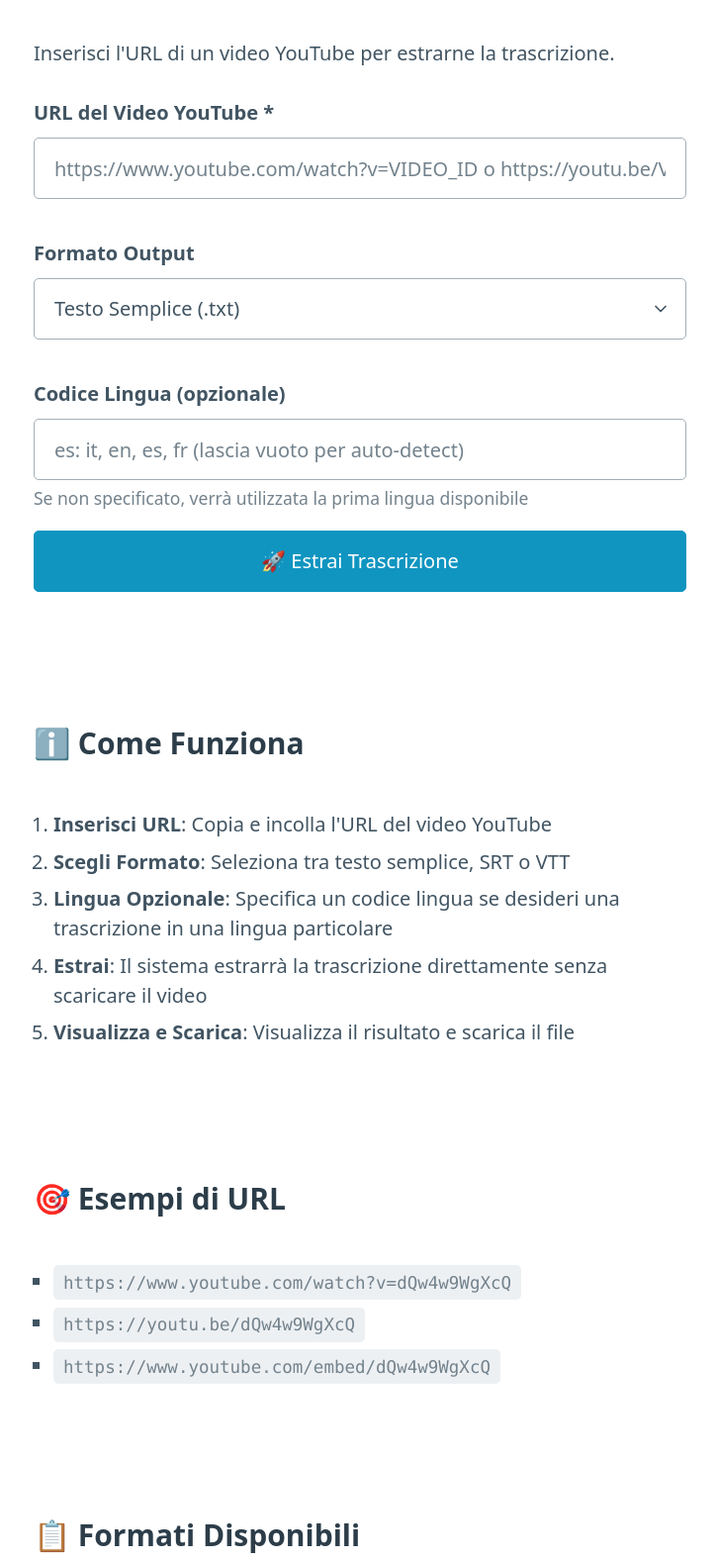
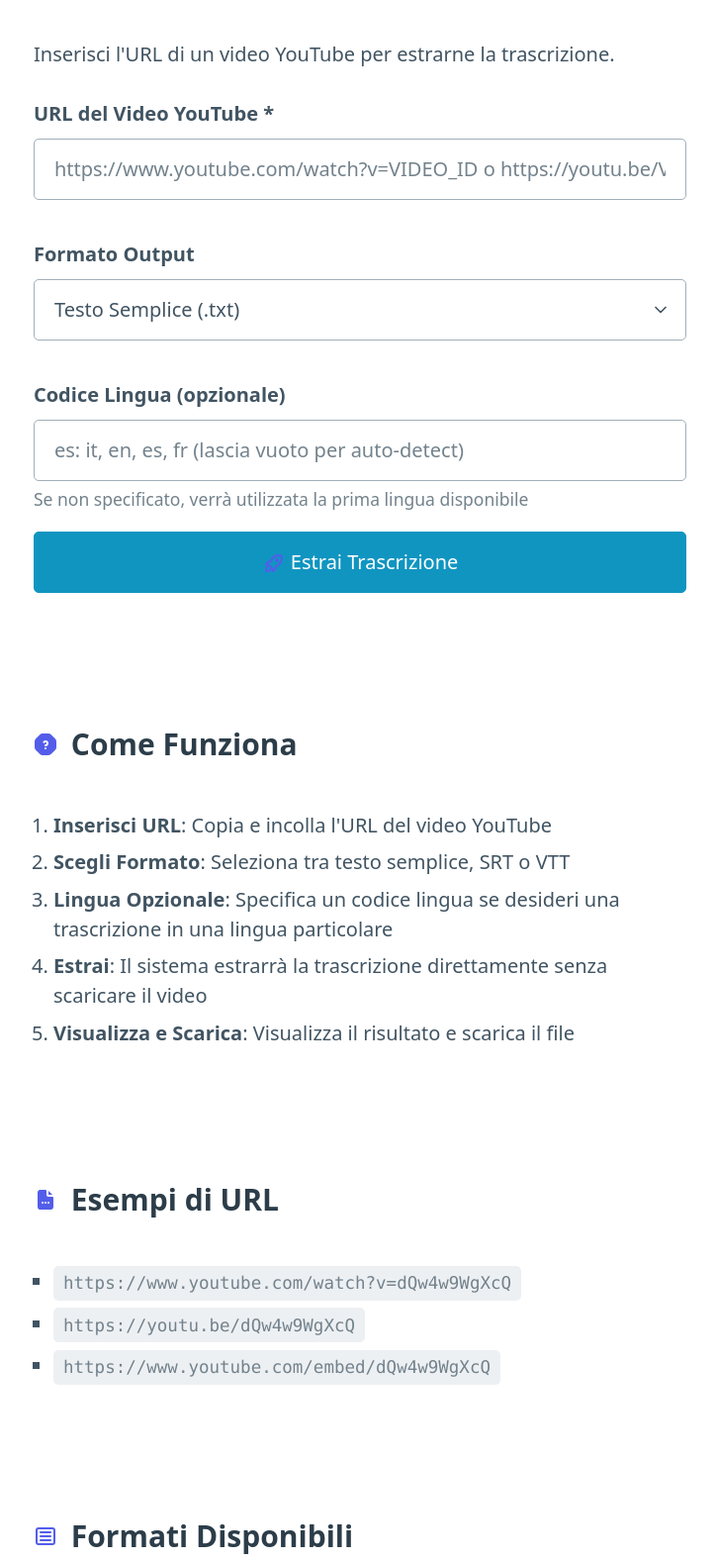
Before and after one commit to LucioPg/yt-transcriptions-gui, a website: page web-dist/index.html in a window 1280 px wide. Shown: the part 266-1843 px from the top of the page at 99% size, without its empty margins (276-1001 px from the left). Drawn offline with Linux system fonts and the light colour scheme; no server answers.

Commit message:
new trascription functionality. New icons

```diff
--- a/web-dist/app.js
+++ b/web-dist/app.js
@@ -249,6 +249,15 @@ function showResults(content, success) {
             downloadTranscript(currentResult.filename, currentResult.transcript, currentResult.format);
         });
     }
+
+    // Add event listener for new extraction link (if exists)
+    const newExtractionLink = results.querySelector('#newExtraction');
+    if (newExtractionLink) {
+        newExtractionLink.addEventListener('click', (e) => {
+            e.preventDefault();
+            showMainForm();
+        });
+    }
 }
 
 async function downloadTranscript(filename, content, format) {
--- a/web-dist/index.html
+++ b/web-dist/index.html
@@ -15,7 +15,7 @@
     <main class="container">
         <header class="header">
             <hgroup>
-                <h1>🎬 YouTube Transcriptor</h1>
+                <h1><svg xmlns="http://www.w3.org/2000/svg" width="48" height="48" viewBox="0 0 24 24" fill="#535dea" class="icon icon-tabler icons-tabler-filled icon-tabler-player-track-next"><path stroke="none" d="M0 0h24v24H0z" fill="none"/><path d="M2 5v14c0 .86 1.012 1.318 1.659 .753l8 -7a1 1 0 0 0 0 -1.506l-8 -7c-.647 -.565 -1.659 -.106 -1.659 .753z" /><path d="M13 5v14c0 .86 1.012 1.318 1.659 .753l8 -7a1 1 0 0 0 0 -1.506l-8 -7c-.647 -.565 -1.659 -.106 -1.659 .753z" /></svg> YouTube Transcriptor</h1>
                 <p>Estrai trascrizioni da video YouTube senza scaricare i file</p>
             </hgroup>
         </header>
@@ -23,7 +23,7 @@
         <!-- Main Form -->
         <div id="mainForm">
             <div class="form-container">
-                <h2>📝 Estrai Trascrizione</h2>
+                <h2><svg xmlns="http://www.w3.org/2000/svg" width="32" height="32" viewBox="0 0 24 24" fill="none" stroke="#535dea" stroke-width="2" stroke-linecap="round" stroke-linejoin="round" class="icon icon-tabler icons-tabler-outline icon-tabler-pencil-down"><path stroke="none" d="M0 0h24v24H0z" fill="none"/><path d="M4 20h4l10.5 -10.5a2.828 2.828 0 1 0 -4 -4l-10.5 10.5v4" /><path d="M13.5 6.5l4 4" /><path d="M19 16v6" /><path d="M22 19l-3 3l-3 -3" /></svg> Estrai Trascrizione</h2>
                 <p>Inserisci l'URL di un video YouTube per estrarne la trascrizione.</p>
 
                 <form id="transcriptForm">
@@ -59,13 +59,13 @@
                     </div>
 
                     <button type="submit" class="full-width">
-                        🚀 Estrai Trascrizione
+                        <svg xmlns="http://www.w3.org/2000/svg" width="24" height="24" viewBox="0 0 24 24" fill="none" stroke="#535dea" stroke-width="2" stroke-linecap="round" stroke-linejoin="round" class="icon icon-tabler icons-tabler-outline icon-tabler-rocket"><path stroke="none" d="M0 0h24v24H0z" fill="none"/><path d="M4 13a8 8 0 0 1 7 7a6 6 0 0 0 3 -5a9 9 0 0 0 6 -8a3 3 0 0 0 -3 -3a9 9 0 0 0 -8 6a6 6 0 0 0 -5 3" /><path d="M7 14a6 6 0 0 0 -3 6a6 6 0 0 0 6 -3" /><path d="M15 9m-1 0a1 1 0 1 0 2 0a1 1 0 1 0 -2 0" /></svg> Estrai Trascrizione
                     </button>
                 </form>
             </div>
 
             <div class="form-container">
-                <h3>ℹ️ Come Funziona</h3>
+                <h3><svg xmlns="http://www.w3.org/2000/svg" width="24" height="24" viewBox="0 0 24 24" fill="#535dea" class="icon icon-tabler icons-tabler-filled icon-tabler-help-octagon"><path stroke="none" d="M0 0h24v24H0z" fill="none"/><path d="M14.897 1a4 4 0 0 1 2.664 1.016l.165 .156l4.1 4.1a4 4 0 0 1 1.168 2.605l.006 .227v5.794a4 4 0 0 1 -1.016 2.664l-.156 .165l-4.1 4.1a4 4 0 0 1 -2.603 1.168l-.227 .006h-5.795a3.999 3.999 0 0 1 -2.664 -1.017l-.165 -.156l-4.1 -4.1a4 4 0 0 1 -1.168 -2.604l-.006 -.227v-5.794a4 4 0 0 1 1.016 -2.664l.156 -.165l4.1 -4.1a4 4 0 0 1 2.605 -1.168l.227 -.006h5.793zm-2.897 14a1 1 0 0 0 -.993 .883l-.007 .117l.007 .127a1 1 0 0 0 1.986 0l.007 -.117l-.007 -.127a1 1 0 0 0 -.993 -.883zm1.368 -6.673a2.98 2.98 0 0 0 -3.631 .728a1 1 0 0 0 1.44 1.383l.171 -.18a.98 .98 0 0 1 1.11 -.15a1 1 0 0 1 -.34 1.886l-.232 .012a1 1 0 0 0 .111 1.994a3 3 0 0 0 1.371 -5.673z" /></svg> Come Funziona</h3>
                 <ol>
                     <li><strong>Inserisci URL</strong>: Copia e incolla l'URL del video YouTube</li>
                     <li><strong>Scegli Formato</strong>: Seleziona tra testo semplice, SRT o VTT</li>
@@ -76,7 +76,7 @@
             </div>
 
             <div class="form-container">
-                <h3>🎯 Esempi di URL</h3>
+                <h3><svg xmlns="http://www.w3.org/2000/svg" width="24" height="24" viewBox="0 0 24 24" fill="#535dea" class="icon icon-tabler icons-tabler-filled icon-tabler-file-dots"><path stroke="none" d="M0 0h24v24H0z" fill="none"/><path d="M12 2l.117 .007a1 1 0 0 1 .876 .876l.007 .117v4l.005 .15a2 2 0 0 0 1.838 1.844l.157 .006h4l.117 .007a1 1 0 0 1 .876 .876l.007 .117v9a3 3 0 0 1 -2.824 2.995l-.176 .005h-10a3 3 0 0 1 -2.995 -2.824l-.005 -.176v-14a3 3 0 0 1 2.824 -2.995l.176 -.005zm-3 12a1 1 0 0 0 -.993 .883l-.007 .127a1 1 0 0 0 1.993 .117l.007 -.127a1 1 0 0 0 -1 -1m3 0a1 1 0 0 0 -.993 .883l-.007 .127a1 1 0 0 0 1.993 .117l.007 -.127a1 1 0 0 0 -1 -1m3 0a1 1 0 0 0 -.993 .883l-.007 .127a1 1 0 0 0 1.993 .117l.007 -.127a1 1 0 0 0 -1 -1" /><path d="M19 7h-4l-.001 -4.001z" /></svg> Esempi di URL</h3>
                 <ul>
                     <li><code>https://www.youtube.com/watch?v=dQw4w9WgXcQ</code></li>
                     <li><code>https://youtu.be/dQw4w9WgXcQ</code></li>
@@ -85,7 +85,7 @@
             </div>
 
             <div class="form-container">
-                <h3>📋 Formati Disponibili</h3>
+                <h3><svg xmlns="http://www.w3.org/2000/svg" width="24" height="24" viewBox="0 0 24 24" fill="none" stroke="#535dea" stroke-width="2" stroke-linecap="round" stroke-linejoin="round" class="icon icon-tabler icons-tabler-outline icon-tabler-article"><path stroke="none" d="M0 0h24v24H0z" fill="none"/><path d="M3 4m0 2a2 2 0 0 1 2 -2h14a2 2 0 0 1 2 2v12a2 2 0 0 1 -2 2h-14a2 2 0 0 1 -2 -2z" /><path d="M7 8h10" /><path d="M7 12h10" /><path d="M7 16h10" /></svg> Formati Disponibili</h3>
                 <ul>
                     <li><strong>TXT (.txt)</strong>: Testo semplice, una riga per ogni frase</li>
                     <li><strong>SRT (.srt)</strong>: Sottotitoli con timestamp, compatibile con lettori video</li>
--- a/web-dist/styles.css
+++ b/web-dist/styles.css
@@ -217,3 +217,11 @@
 .primary-link {
     color: var(--primary);
 }
+
+h3 .icon,
+h2 .icon,
+h1 .icon {
+    vertical-align: middle;
+    margin-right: 6px;
+    margin-bottom: 5px;
+}
```
